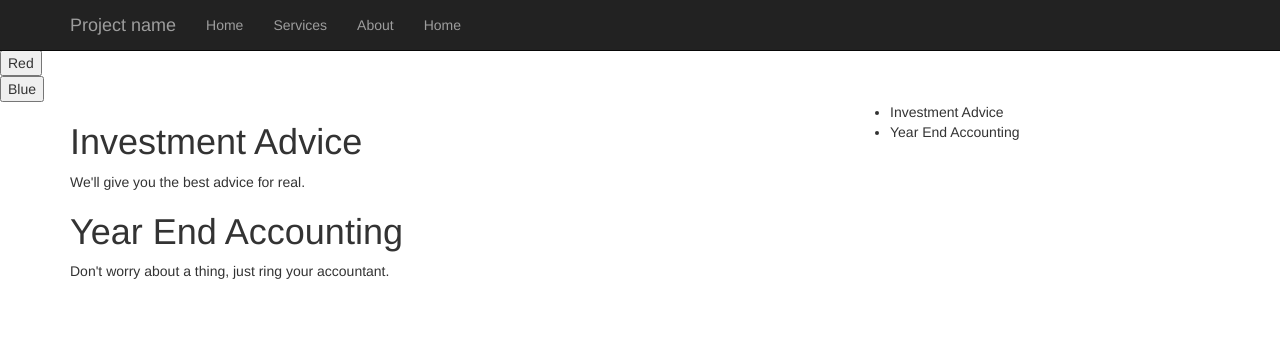
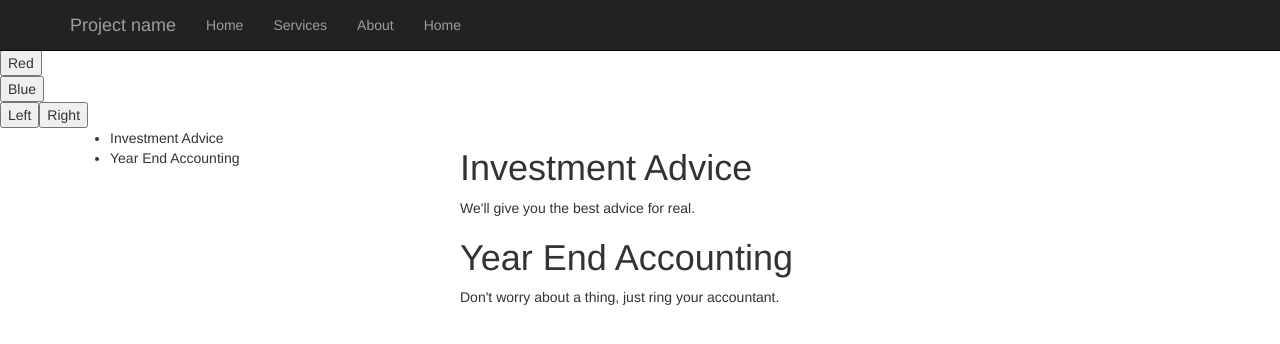
Before and after one commit to zachlevy/react-playground, a React app: page / in a window 1280 px wide. Shown: the top 344 px of the page. Built offline with nearby package versions, Linux system fonts and the light colour scheme.

Commit message:
conditional html

```diff
--- a/src/ThemeSelector.jsx
+++ b/src/ThemeSelector.jsx
@@ -5,6 +5,9 @@ import ThemeButton from './ThemeButton';
 export default class ThemeSelector extends React.Component {
   handleChangeTheme(theme) {
     this.props.handleChangeTheme(theme)
+  }
+  handleChangeSidebar(side) {
+    this.props.handleChangeSidebar(side)
   }
   render () {
     return (
@@ -14,6 +17,8 @@ export default class ThemeSelector extends React.Component {
             return <ThemeButton key={theme.name} theme={theme} handleChangeTheme={this.handleChangeTheme.bind(this)}/>
           }.bind(this))
         }
+        <button onClick={this.handleChangeSidebar.bind(this, "left")} value="left">Left</button>
+        <button onClick={this.handleChangeSidebar.bind(this, "right")} value="right">Right</button>
       </div>
     )
   }
--- a/src/index.jsx
+++ b/src/index.jsx
@@ -71,7 +71,8 @@ class App extends React.Component {
     super(props)
     this.state = {
       theme: themes[0],
-      content: content[2]
+      content: content[2],
+      sidebar: "left"
     }
   }
   // componentDidMount() {
@@ -94,13 +95,18 @@ class App extends React.Component {
       theme: theme
     })
   }
+  handleChangeSidebar(side) {
+    this.setState({
+      sidebar: side
+    })
+  }
   render() {
     return (
       <div className={this.state.theme.slug}>
-        <ThemeSelector themes={themes} handleChangeTheme={this.handleChangeTheme.bind(this)}/>
+        <ThemeSelector themes={themes} handleChangeTheme={this.handleChangeTheme.bind(this)} handleChangeSidebar={this.handleChangeSidebar.bind(this)}/>
         <NavBar />
         <div className="container">
-          <Page content={this.state.content} />
+          <Page content={this.state.content} sidebar={this.state.sidebar}/>
         </div>
       </div>
     )
```
